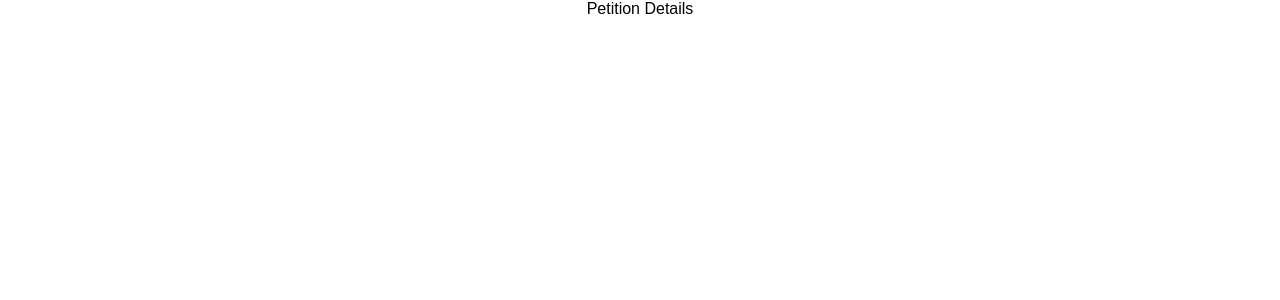
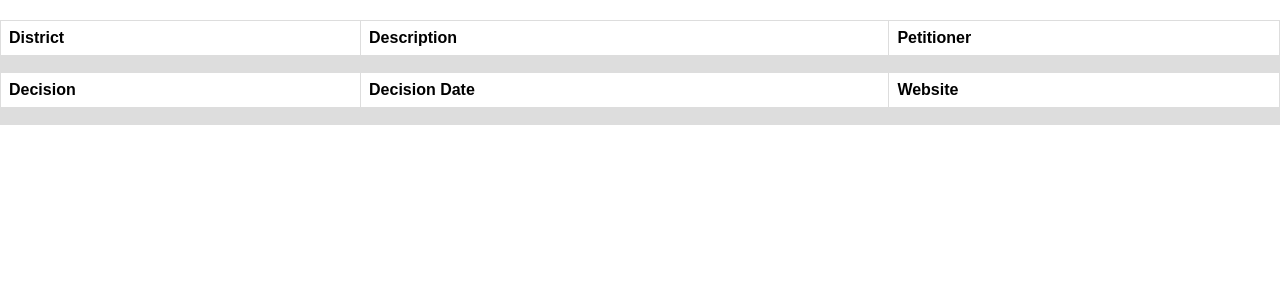
Before and after one commit to efl7a/Queen-City-Rezoning, a React (Create React App) app in the folder client/: page /1 in a window 1280 px wide. Shown: the top 300 px of the page. Built offline with nearby package versions, Linux system fonts and the light colour scheme.

Commit message:
Petitions show page layout

```diff
--- a/client/src/containers/PetitionsShow.js
+++ b/client/src/containers/PetitionsShow.js
@@ -4,10 +4,29 @@ import { connect } from 'react-redux';
 const PetitionsShow = ({ petition }) => {
   return (
     <div>
-      Petition Details
       <h2>{petition.number}</h2>
-      <p>{petition.description}</p>
-      <p>{petition.petitioner}</p>
+      <table>
+        <tr>
+          <th>District</th>
+          <th>Description</th>
+          <th>Petitioner</th>
+        </tr>
+        <tr>
+          <td>{petition.district}</td>
+          <td>{petition.description}</td>
+          <td>{petition.petitioner}</td>
+        </tr>
+        <tr>
+          <th>Decision</th>
+          <th>Decision Date</th>
+          <th>Website</th>
+        </tr>
+        <tr>
+          <td>{petition.decision}</td>
+          <td>{petition.decision_date}</td>
+          <td>{petition.website}</td>
+        </tr>
+      </table>
     </div>
   );
 }
--- a/client/src/index.css
+++ b/client/src/index.css
@@ -3,3 +3,18 @@ body {
   padding: 0;
   font-family: sans-serif;
 }
+table {
+    font-family: arial, sans-serif;
+    border-collapse: collapse;
+    width: 100%;
+}
+
+td, th {
+    border: 1px solid #dddddd;
+    text-align: left;
+    padding: 8px;
+}
+
+tr:nth-child(even) {
+    background-color: #dddddd;
+}
```
